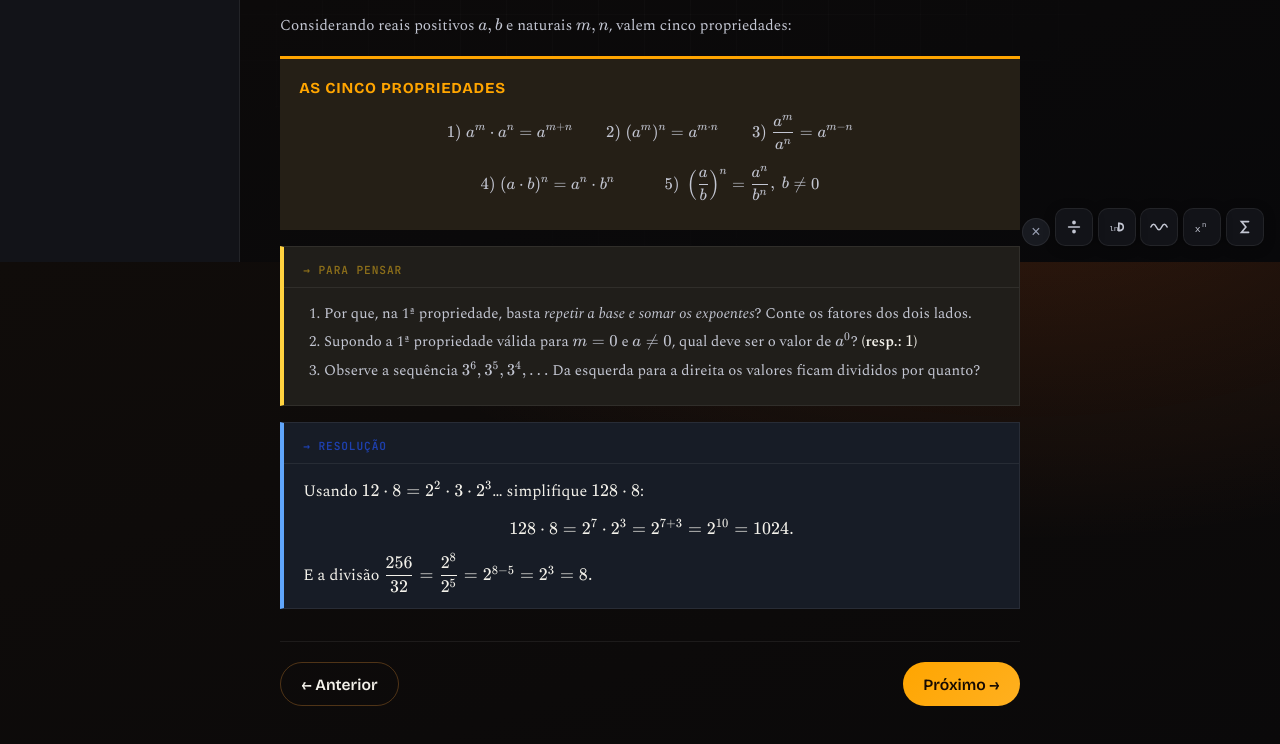
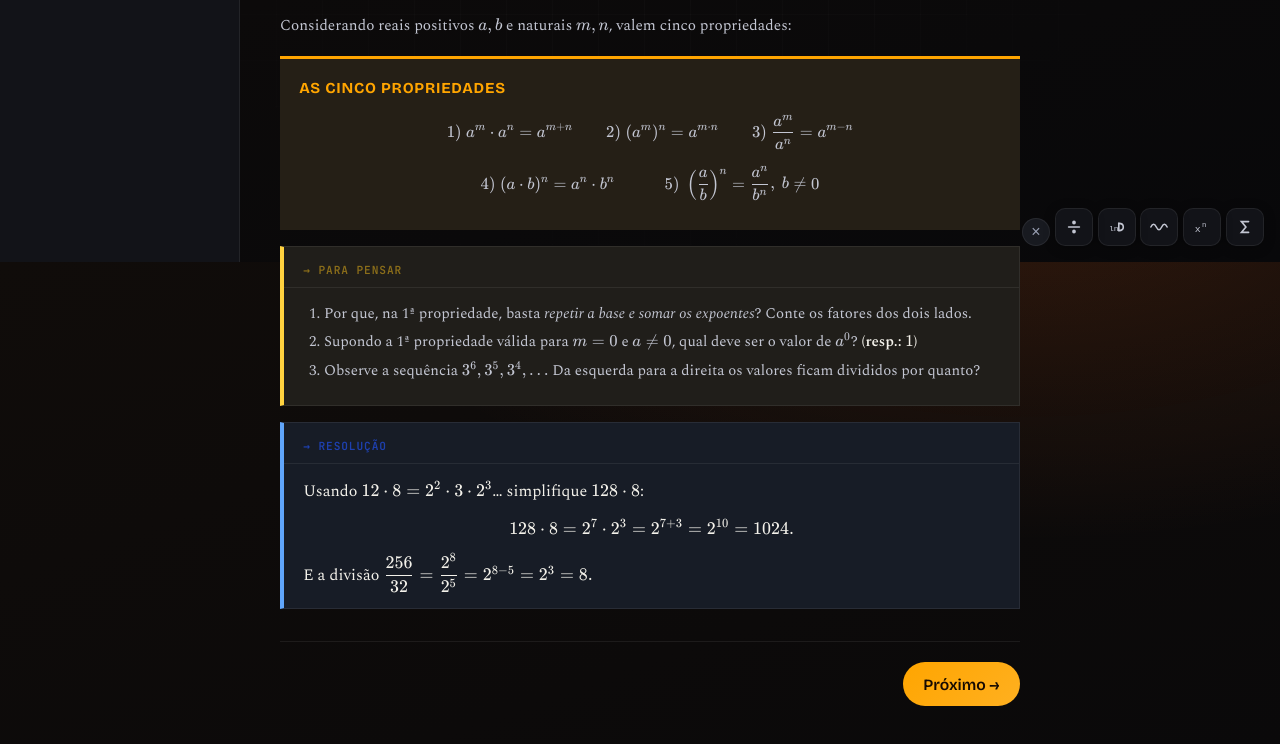
Before and after one commit to AsafeTork/Infor25-IFPA-Braganca-Matematica, a plain HTML site: page aluno.html in a window 1280 px wide. Shown: the part 538-1282 px from the top of the page. Drawn offline with nearby package versions, Linux system fonts and the light colour scheme.

Commit message:
⚡ Performance: render deferido (elimina reflows), Next oculto na última aula

```diff
--- a/aluno.html
+++ b/aluno.html
@@ -242,12 +242,20 @@ function go(id) {
   titleEl.textContent = l.title;
   lessonEl.innerHTML = "";
 
-  const boot = () => { l.render(lessonEl); };
+  const boot = () => {
+    requestAnimationFrame(() => {
+      requestAnimationFrame(() => {
+        l.render(lessonEl);
+      });
+    });
+  };
   if (window.katex) boot();
   else window.addEventListener("load", boot, { once: true });
 
   prevBtn.disabled = cur === 0;
-  nextBtn.disabled = cur === ALL.length - 1;
+  nextBtn.disabled = cur >= ALL.length - 1;
+  prevBtn.style.visibility = cur === 0 ? "hidden" : "visible";
+  nextBtn.style.visibility = cur >= ALL.length - 1 ? "hidden" : "visible";
   history.replaceState(null, "", "#" + id);
 
   buildSidebar(id);
@@ -261,7 +269,10 @@ nextBtn.addEventListener("click", () => { if (cur < ALL.length - 1) go(ALL[cur +
 
 const hash = location.hash.slice(1);
 buildSidebar(null);
-go(hash && ALL.find(l => l.id === hash) ? hash : ALL[0].id);
+// Defer initial render until after browser paint — eliminates load-time reflows
+requestAnimationFrame(() => {
+  go(hash && ALL.find(l => l.id === hash) ? hash : ALL[0].id);
+});
 </script>
 </body>
 </html>
```
